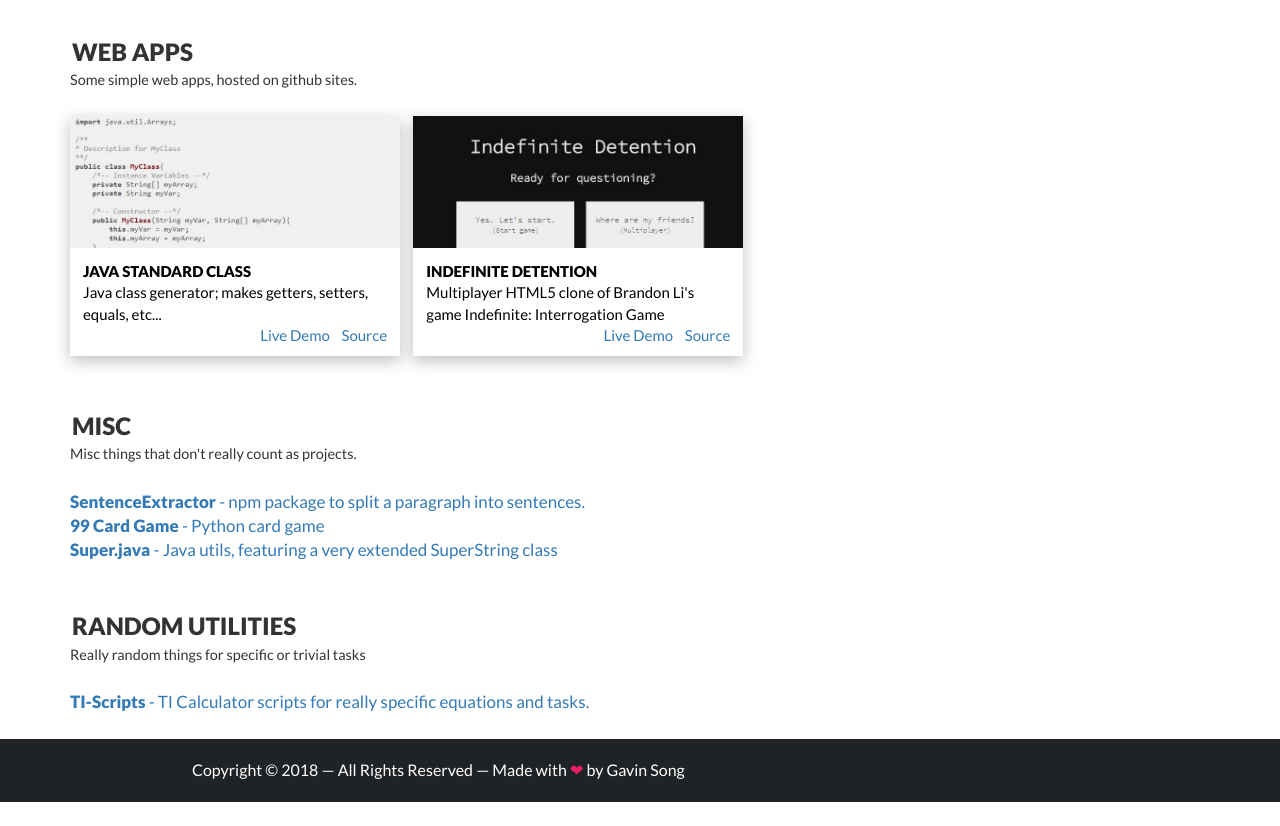
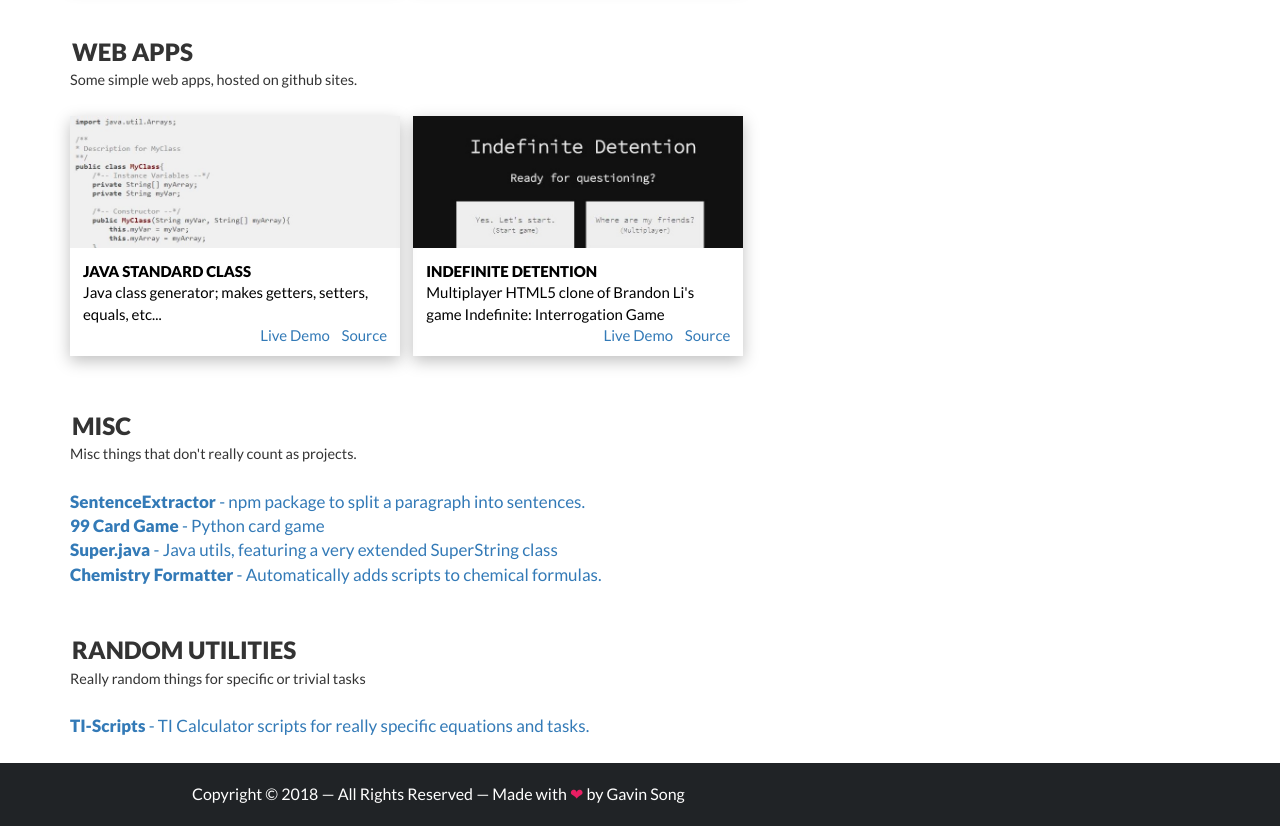
Before and after one commit to Gavin-Song/gavin-song.github.io, a plain HTML site: page projects.html in a window 1280 px wide. Shown: the part 694-1520 px from the top of the page. Before the commit the page ends 1496 px from the top, so only its background shows below. Drawn offline with nearby package versions, Linux system fonts and the light colour scheme.

Commit message:
Add back the chemistry formatter to projects list

```diff
--- a/projects.html
+++ b/projects.html
@@ -138,6 +138,9 @@
                 </a><br>
                 <a href="https://github.com/Gavin-Song/super.java">
                     <b>Super.java</b> - Java utils, featuring a very extended SuperString class
+                </a><br>
+				<a href="chem-formatter/index.html">
+                    <b>Chemistry Formatter</b> - Automatically adds scripts to chemical formulas.
                 </a>
 
                 <br><br><br>
```
